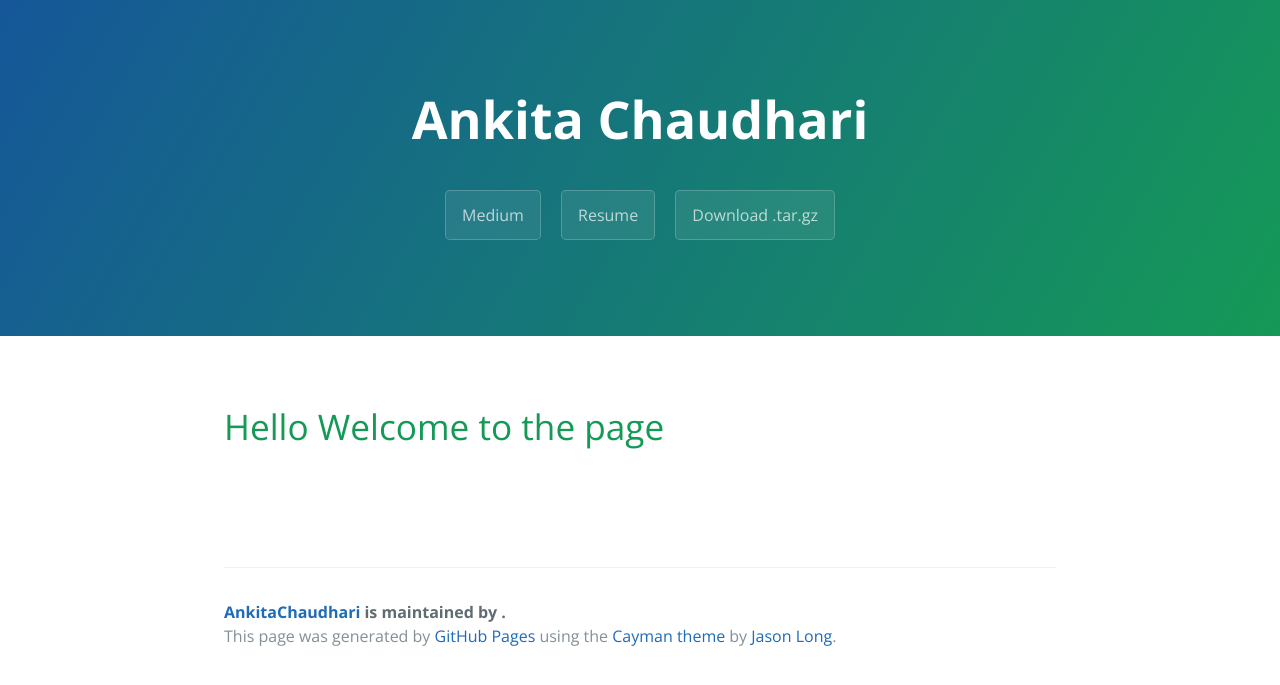
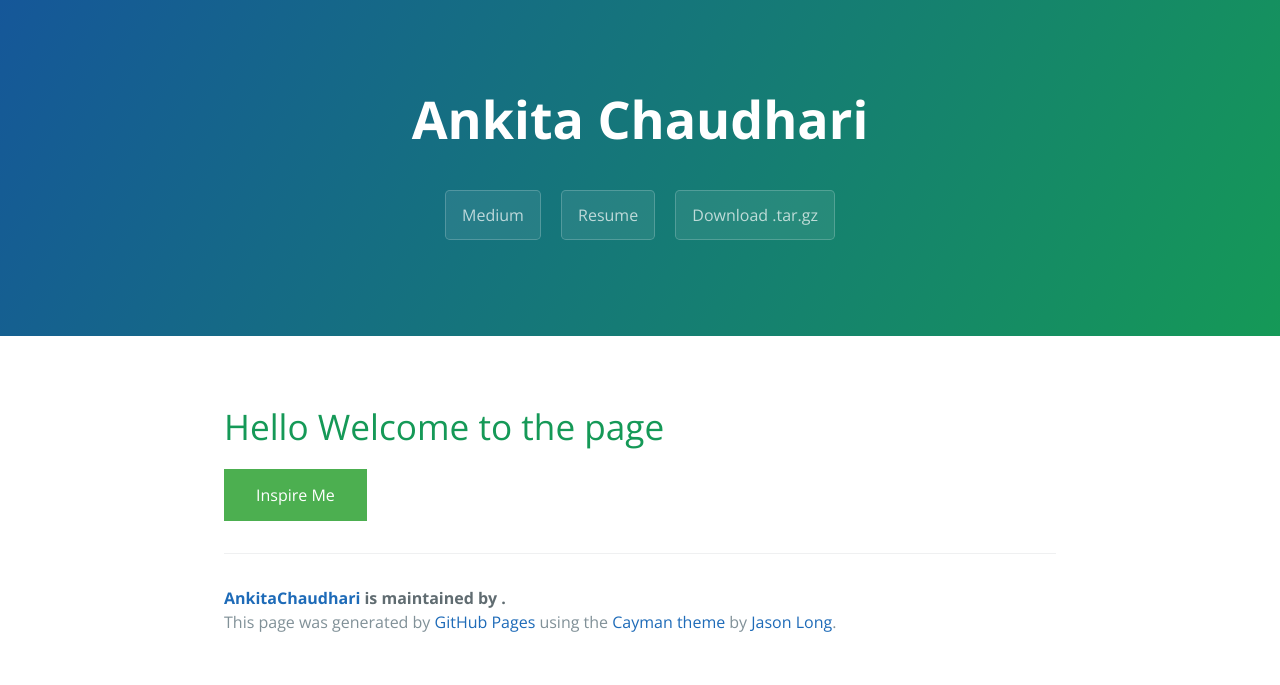
Before and after one commit to ank8ita/AnkitaChaudhari, a Jekyll site: the page built from index.md, in a window 1280 px wide. Shown: the top 685 px of the page. Built offline with Jekyll 4.4.1, drawn with Linux system fonts in a browser that asks for light colours; our own code applies the rules of GitHub Pages for plain Markdown files.

Commit message:
Update index.md

```diff
--- a/index.md
+++ b/index.md
@@ -5,7 +5,7 @@
  <div>
  <div class="container" id="quotesButton" display="block">
             <div class="buttonCenter">
-                <input type="button" onclick="displayQuotes()" class="btn" value="Inspire Me">
+                <input type="button" onclick="displayQuotes()" class="button" value="Inspire Me">
             </div>
  </div>
  <div class="container" id="quotesDiv" display="block">
```
